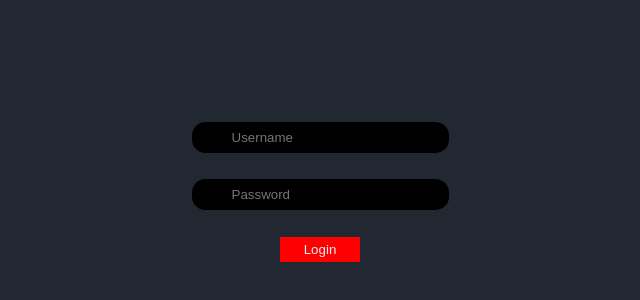
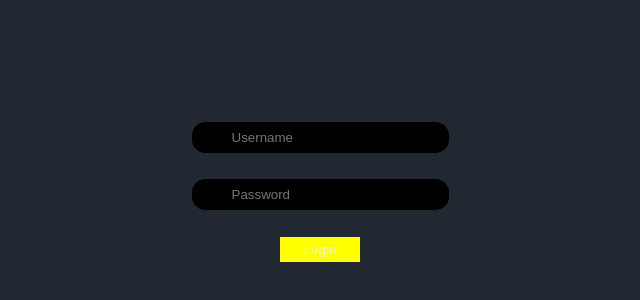
Before and after one commit to tusharagrawalgeek/record-book, a React (Create React App) app: page / in a window 1280 px wide. Shown: the part 68-368 px from the top of the page, without its empty margins (320-960 px from the left). Built offline with nearby package versions, Linux system fonts and the light colour scheme.

Commit message:
colourchanged

```diff
--- a/src/style.css
+++ b/src/style.css
@@ -4,7 +4,7 @@
     min-height:100vh;
 }
 .btn-1{
-    background: red;
+    background: yellow;
     color: #EEEEEE;
     border: 0;
     /* margin-top: 3em; */
```
